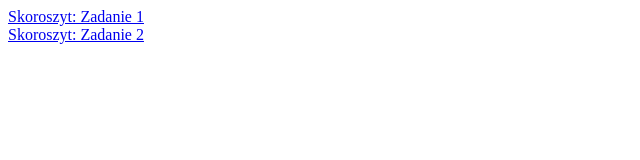
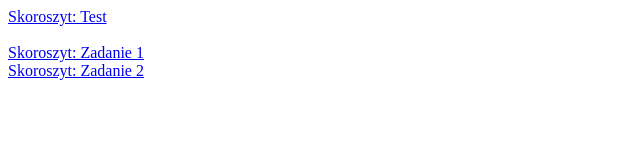
Before and after one commit to blichowo/klasa8, a plain HTML site: page index.html in a window 1280 px wide. Shown: the whole page, without its empty margins (0-640 px from the left). Drawn offline with Linux system fonts and the light colour scheme.

Commit message:
Update index.html

```diff
--- a/index.html
+++ b/index.html
@@ -4,6 +4,9 @@
     <meta charset="UTF-8" />
   </head>
   <body>
+    <a href="https://github.com/blichowo/klasa8/raw/main/Spr1.xlsx">Skoroszyt: Test</a>
+    <br/>
+    <br/>
     <a href="https://github.com/blichowo/klasa8/raw/main/lt8-d1-t3-cw1.xlsx">Skoroszyt: Zadanie 1</a>
     <br/>
     <a href="https://github.com/blichowo/klasa8/raw/main/cw2.xlsx">Skoroszyt: Zadanie 2</a>
```
